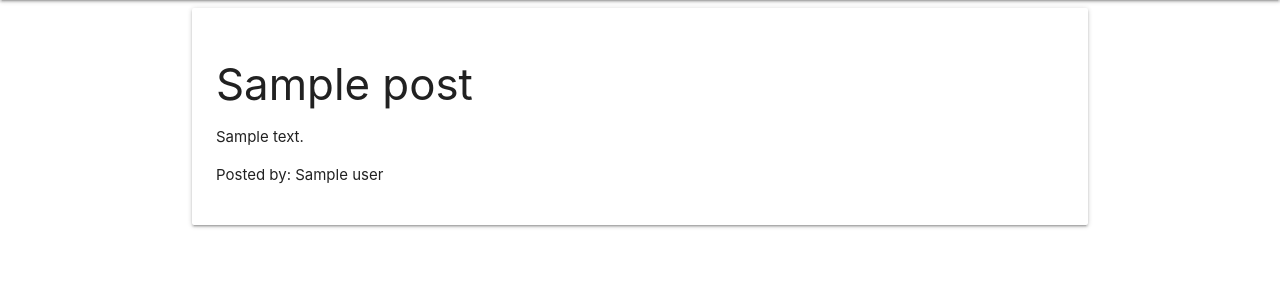
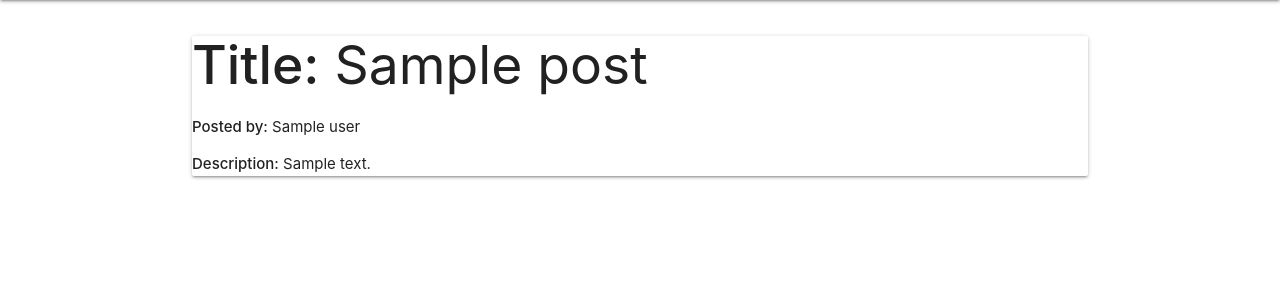
Before and after one commit to Machanga/neighborhood, a Django app: template loop/templates/post.html in a window 1280 px wide. Shown: the part 64-364 px from the top of the page. Run offline with Django 3.2, Linux system fonts and the light colour scheme; the template is opened without the code that fills it: most values are stand-ins (such as "Sample title", 1, 10 or a date in 2020); some libraries are stand-ins or nearby versions.

Commit message:
adding the card layout that will be used to display the card in an appealing manner

```diff
--- a/loop/templates/post.html
+++ b/loop/templates/post.html
@@ -1,17 +1,30 @@
 {% include 'base.html' %}
-{% load bootstrap3 %}
+{% load bootstrap4 %}
 {% block content %}
+<!-- Card -->
+
     <div class="container">
         <div class="row">
             <div class="col-md-4">
-              <div class="card-panel">
-                <div>
-                    <h3>{{post.title}}</h3>
-                </div>
-                    <p>{{post.description}}</p>
-                    <p>Posted by: {{post.user}}</p>
+                <div class="card card-cascade">
 
-              </div>
+  <!-- Card image -->
+  <div class="view view-cascade gradient-card-header blue-gradient">
+    <!-- Title -->
+    <h2 class="card-header-title mb-3"><strong>Title:</strong> {{post.title}}</h2>
+    <!-- Subtitle -->
+    <p class="card-header-subtitle mb-0"><strong>Posted by:</strong> {{post.user}}</p>
+  </div>
+
+  <!-- Card content -->
+  <div class="card-body card-body-cascade text-center">
+    <!-- Text -->
+    <p class="card-text"><strong>Description:</strong> {{post.description}}</p>
+
+  </div>
+
+</div>
+<!-- Card -->
             </div>
         </div>
     </div>
```
